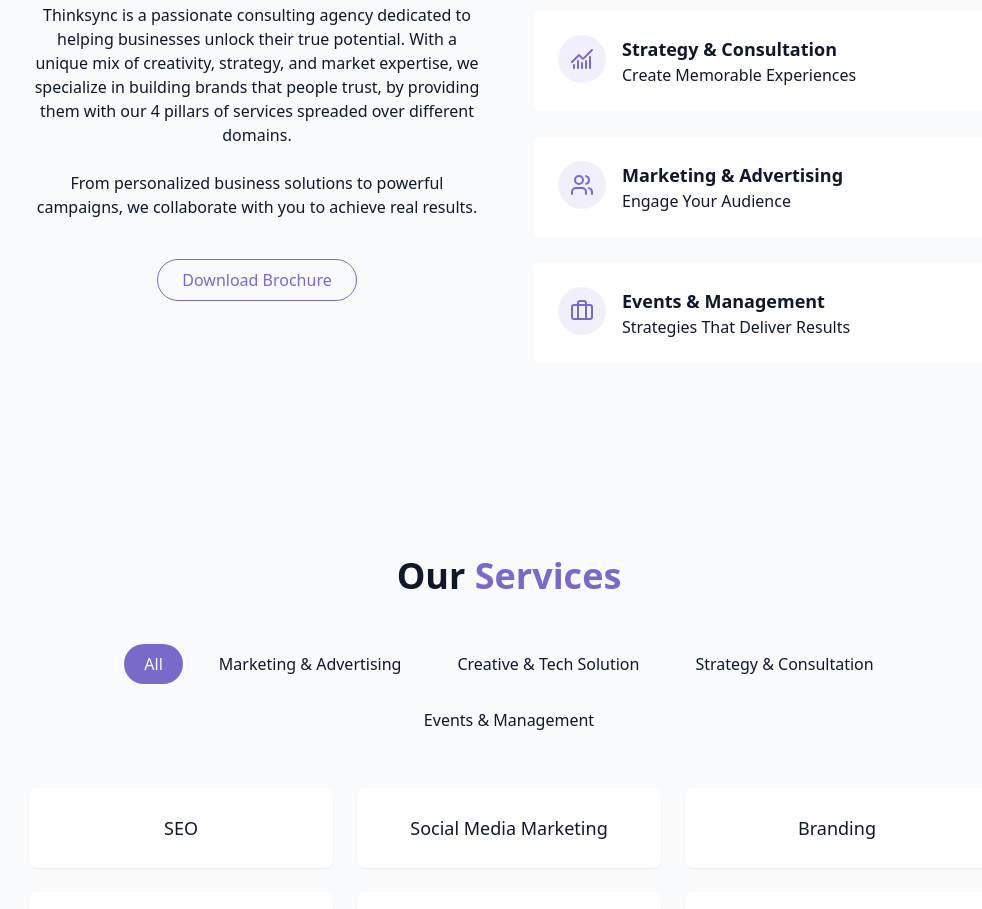
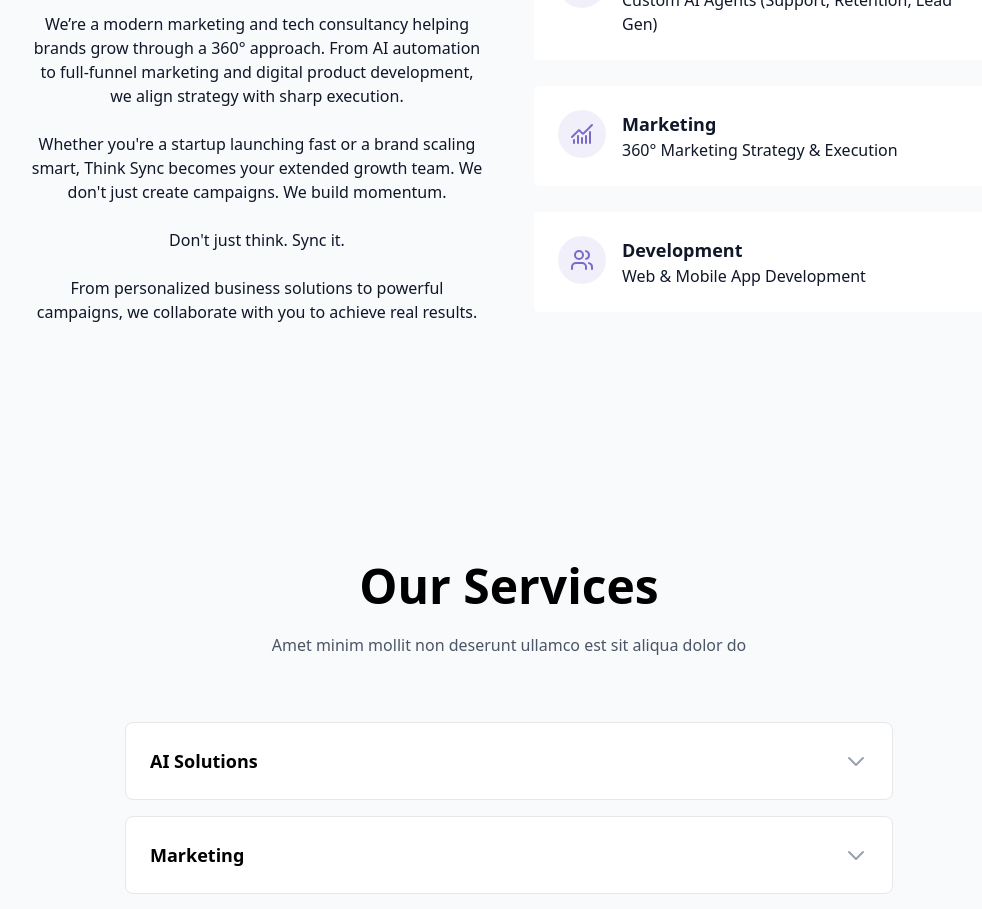
Before and after one commit to DeepayuNinama/ThinkSync, a React (Vite) app: page / in a window 1280 px wide. Shown: the part 1100-2009 px from the top of the page, without its empty margins (131-1113 px from the left). Built offline with nearby package versions, Linux system fonts and the light colour scheme.

Commit message:
after updation

```diff
--- a/package.json
+++ b/package.json
@@ -14,6 +14,7 @@
     "@tailwindcss/vite": "^4.1.6",
     "class-variance-authority": "^0.7.1",
     "clsx": "^2.1.1",
+    "framer-motion": "^12.16.0",
     "lucide-react": "^0.510.0",
     "react": "^19.1.0",
     "react-dom": "^19.1.0",
--- a/src/components/AboutSection.jsx
+++ b/src/components/AboutSection.jsx
@@ -17,10 +17,16 @@
             </h3>
 
             <p className="text-muted-foreground">
-              Thinksync is a passionate consulting agency dedicated to helping
-              businesses unlock their true potential. With a unique mix of creativity,
-              strategy, and market expertise, we specialize in building brands that people trust,
-              by providing them with our 4 pillars of services spreaded over different domains.
+              At Think Sync, we believe great businesses are built on systems that scale, not guesswork.
+            </p>
+            <p className="text-muted-foreground">
+              We’re a modern marketing and tech consultancy helping brands grow through a 360° approach. From AI automation to full-funnel marketing and digital product development, we align strategy with sharp execution.
+            </p>
+            <p className="text-muted-foreground">
+              Whether you're a startup launching fast or a brand scaling smart, Think Sync becomes your extended growth team. We don't just create campaigns. We build momentum.
+            </p>
+            <p className="text-muted-foreground">
+              Don't just think. Sync it.
             </p>
 
             <p className="text-muted-foreground">
@@ -34,12 +40,12 @@
                 Get In Touch
               </a> */}
 
-              <a
+              {/* <a
                 href="/public/projects/ThinkSync.pdf"
                 className="px-6 py-2 rounded-full border border-primary text-primary hover:bg-primary/10 transition-colors duration-300"
               >
                 Download Brochure
-              </a>
+              </a> */}
             </div>
           </div>
 
@@ -50,14 +56,9 @@
                   <Code className="h-6 w-6 text-primary" />
                 </div>
                 <div className="text-left">
-                  <h4 className="font-semibold text-lg"> Innovate, Automate, and Accelerate</h4>
+                  <h4 className="font-semibold text-lg"> AI Solutions </h4>
                   <p className="text-muted-foreground">
-                    Every Problem requires a technical solution
-                    {/* <br />
-                    <br />
-                    + Web Development <p></p>
-                    + Mobile App Development <p></p>
-                    + Custom Software Solutions */}
+                    Custom AI Agents (Support, Retention, Lead Gen)
                   </p>
                 </div>
               </div>
@@ -70,14 +71,9 @@
                   <ChartNoAxesCombined className="h-6 w-6 text-primary" />
                 </div>
                 <div className="text-left">
-                  <h4 className="font-semibold text-lg"> Strategy & Consultation</h4>
+                  <h4 className="font-semibold text-lg"> Marketing</h4>
                   <p className="text-muted-foreground">
-                    Create Memorable Experiences
-                    {/* <br />
-                    <br />
-                    + Event Planning <p></p>
-                    + Entertainment Production <p></p>
-                    + Digital Experiences */}
+                    360° Marketing Strategy & Execution
                   </p>
                 </div>
               </div>
@@ -90,19 +86,14 @@
                   <Users className="h-6 w-6 text-primary" />
                 </div>
                 <div className="text-left">
-                  <h4 className="font-semibold text-lg">Marketing & Advertising</h4>
+                  <h4 className="font-semibold text-lg">Development</h4>
                   <p className="text-muted-foreground">
-                    Engage Your Audience
-                    {/* <br />
-                    <br />
-                    +  SEO <p></p>
-                    +  Social Media Marketing<p></p>
-                    +  Branding<p></p> */}
+                    Web & Mobile App Development
                   </p>
                 </div>
               </div>
             </div>
-            <div className="gradient-border p-6 card-hover">
+            {/* <div className="gradient-border p-6 card-hover">
               <div className="flex items-start gap-4">
                 <div className="p-3 rounded-full bg-primary/10">
                   <Briefcase className="h-6 w-6 text-primary" />
@@ -112,15 +103,10 @@
                   <h4 className="font-semibold text-lg">Events & Management</h4>
                   <p className="text-muted-foreground">
                     Strategies That Deliver Results
-                    {/* <br />
-                    <br />
-                    + Market Analysis & Insights <p></p>
-                    + Sales Optimization <p></p>
-                    + Business Growth Strategy */}
                   </p>
                 </div>
               </div>
-            </div>
+            </div> */}
           </div>
         </div>
       </div>
--- a/src/components/ContactSection.jsx
+++ b/src/components/ContactSection.jsx
@@ -76,17 +76,17 @@
                   </a>
                 </div>
               </div>
-              {/* <div className="flex items-start space-x-4">
+              <div className="flex items-start space-x-4">
                 <div className="p-3 rounded-full bg-primary/10">
                   <MapPin className="h-6 w-6 text-primary" />{" "}
                 </div>
                 <div>
                   <h4 className="font-medium"> Location</h4>
                   <a className="text-muted-foreground hover:text-primary transition-colors">
-                    Vancouver, BC, Canada
+                    Ahmedabad, Gujarat
                   </a>
                 </div>
-              </div> */}
+              </div>
             </div>
 
             <div className="pt-8">
--- a/src/components/SkillsSection.jsx
+++ b/src/components/SkillsSection.jsx
@@ -1,132 +1,89 @@
-import { useState } from "react";
-import { cn } from "@/lib/utils";
+import React, { useState, useRef, useEffect } from 'react';
 
-const skills = [
+export const SkillsSection = () => {
+    const [faq, setFaq] = useState([
         {
-    name: "SEO",
-    category: "Marketing & Advertising",
-    image: "/projects/project2.png",
+            question: 'AI Solutions',
+            answer: '<p class="text-gray-700 dark:text-gray-300">1. AI-Powered Trend & Virality Mapping</p> <p class="text-gray-700 dark:text-gray-300">2. AI CRM & Smart Retargeting</p> <p class="text-gray-700 dark:text-gray-300">3. Generative AI Content & Campaigns</p> <p class="text-gray-700 dark:text-gray-300">4. Workflow & Business Process Automation</p>',
+            open: false
         },
         {
-    name: "Social Media Marketing",
-    category: "Marketing & Advertising",
-    image: "/projects/project2.png",
+            question: 'Marketing',
+            answer: '<p class="text-gray-700 dark:text-gray-300">1. Social Media Management & Content Creation</p> <p class="text-gray-700 dark:text-gray-300">2. Paid Ads & Performance Marketing</p> <p class="text-gray-700 dark:text-gray-300">3. Brand Strategy & Identity Development</p> <p class="text-gray-700 dark:text-gray-300">4. Influencer & Meme Marketing</p> <p class="text-gray-700 dark:text-gray-300">5. PR, Launch & Buzz Campaigns</p>',
+            open: false
         },
         {
-    name: "Branding",
-    category: "Marketing & Advertising",
-    image: "/projects/project2.png",
+            question: 'Development',
+            answer: '<p class="text-gray-700 dark:text-gray-300">1. Web & Mobile App Development </p> <p class="text-gray-700 dark:text-gray-300">2. UI/UX Design & Wireframing</p> <p class="text-gray-700 dark:text-gray-300">3. No-Code / Low-Code MVP Builds</p>  <p class="text-gray-700 dark:text-gray-300">5. Custom Dashboards & Internal Tools</p> <p class="text-gray-700 dark:text-gray-300">6. Product-Led Growth Infrastructure</p>',
+            open: false
         },
-  {
-    name: "Web Development",
-    category: "Creative & Tech Solution",
-    image: "/projects/project2.png",
-  },
-  {
-    name: "Mobile App Development",
-    category: "Creative & Tech Solution",
-    image: "/projects/project2.png",
-  },
-  {
-    name: "Custom Software Solutions",
-    category: "Creative & Tech Solution",
-    image: "/projects/project2.png",
-  },
-  {
-    name: "Event Planning",
-    category: "Strategy & Consultation",
-    image: "/projects/project2.png",
-  },
-  {
-    name: "Entertainment Production",
-    category: "Strategy & Consultation",
-    image: "/projects/project2.png",
-  },
-  {
-    name: "Digital Experiences",
-    category: "Strategy & Consultation",
-    image: "/projects/project2.png",
-  },
-  {
-    name: "Market Analysis & Insights",
-    category: "Events & Management",
-    image: "/projects/project2.png",
-  },
-  {
-    name: "Sales Optimization",
-    category: "Events & Management",
-    image: "/projects/project2.png",
-  },
-  {
-    name: "Business Growth Strategy",
-    category: "Events & Management",
-    image: "/projects/project2.png",
-  },
-];
+    ]);
 
-const categories = [
-  "all",
-  "Marketing & Advertising",
-  "Creative & Tech Solution",
-  "Strategy & Consultation",
-  "Events & Management",
-];
-
-export const SkillsSection = () => {
-  const [activeCategory, setActiveCategory] = useState("all");
-
-  const filteredSkills = skills.filter(
-    (skill) => activeCategory === "all" || skill.category === activeCategory
-
-  );
+    const toggleFaq = (index) => {
+        setFaq(faq.map((item, i) => ({
+            ...item,
+            open: i === index ? !item.open : false
+        })));
+    };
 
     return (
-    <section id="skills" className="py-24 px-4 relative bg-secondary/30">
-      <div className="container mx-auto max-w-5xl">
-        <h2 className="text-3xl md:text-4xl font-bold mb-12 text-center">
-          Our <span className="text-primary">Services</span>
-        </h2>
-
-        <div className="flex flex-wrap justify-center gap-4 mb-12">
-          {categories.map((category, key) => (
-            <button
-              key={key}
-              onClick={() => setActiveCategory(category)}
-              className={cn(
-                "px-5 py-2 rounded-full transition-colors duration-300 capitalize",
-                activeCategory === category
-                  ? "bg-primary text-primary-foreground"
-                  : "bg-secondary/70 text-foreground hover:bg-secondary"
-              )}
-            >
-              {category}
-            </button>
-          ))}
+        <section className="py-10 bg-gray-50 dark:bg-gray-900 sm:py-16 lg:py-24 font-sans transition-colors duration-300">
+            <div className="px-4 mx-auto sm:px-6 lg:px-8 max-w-7xl">
+                <div className="max-w-2xl mx-auto text-center">
+                    <h2 className="text-3xl font-bold leading-tight text-black dark:text-white sm:text-4xl lg:text-5xl">Our Services</h2>
+                    <p className="max-w-xl mx-auto mt-4 text-base leading-relaxed text-gray-600 dark:text-gray-400">
+                        Amet minim mollit non deserunt ullamco est sit aliqua dolor do
+                    </p>
                 </div>
 
-        <div className="grid grid-cols-1 sm:grid-cols-2 lg:grid-cols-3 gap-6">
-          {filteredSkills.map((skill, key) => (
-        <div
-          key={key}
-          className="bg-card rounded-lg shadow-xs card-hover group overflow-hidden transition-all duration-500 ease-in-out h-20 md:h-20 md:hover:h-64 flex flex-col"
-        >
-          {/* Image container (hidden on mobile, visible on hover for desktop) */}
-          <div className="w-full h-0 md:h-0 md:group-hover:h-40 overflow-hidden transition-all duration-500 ease-in-out">
-            <img
-              src={skill.image}
-              alt={skill.name}
-              className="w-full h-full object-cover"
+                <div className="max-w-3xl mx-auto mt-8 space-y-4 md:mt-16">
+                    {faq.map((item, index) => (
+                        <FaqCard
+                            key={index}
+                            item={item}
+                            onClick={() => toggleFaq(index)}
                         />
-          </div>
-
-          {/* Text */}
-          <div className="p-6 flex-grow flex items-center justify-center">
-            <h3 className="font-thin text-lg">{skill.name}</h3>
-          </div>
-        </div>
                     ))}
                 </div>
             </div>
         </section>
     );
 };
+
+const FaqCard = ({ item, onClick }) => {
+    const contentRef = useRef(null);
+
+    return (
+        <div className="bg-white dark:bg-gray-800 border border-gray-200 dark:border-gray-700 cursor-pointer hover:bg-gray-50 dark:hover:bg-gray-700 transition-all duration-300 rounded-lg">
+            <button
+                type="button"
+                className="flex items-center justify-between w-full px-4 py-5 sm:p-6"
+                onClick={onClick}
+            >
+                <span className="flex text-lg font-semibold text-black dark:text-white">{item.question}</span>
+                <svg
+                    className={`w-6 h-6 text-gray-400 transition-transform duration-300 ${item.open ? 'rotate-180' : ''}`}
+                    xmlns="http://www.w3.org/2000/svg"
+                    fill="none"
+                    viewBox="0 0 24 24"
+                    stroke="currentColor"
+                >
+                    <path strokeLinecap="round" strokeLinejoin="round" strokeWidth="2" d="M19 9l-7 7-7-7" />
+                </svg>
+            </button>
+
+            <div
+                ref={contentRef}
+                className="px-2 sm:px-6 text-left overflow-hidden transition-all duration-500 ease-in-out"
+                style={{
+                    maxHeight: item.open ? `${contentRef.current?.scrollHeight}px` : '0px',
+                    opacity: item.open ? 1 : 0,
+                }}
+            >
+                <div className="py-4 space-y-2" dangerouslySetInnerHTML={{ __html: item.answer }}></div>
+            </div>
+        </div>
+    );
+};
+
+export default SkillsSection;
```
Also changed, not shown: 1 other file (tests, documents, lock files or other folders). Lines whose indentation alone changed are shown as unchanged.
